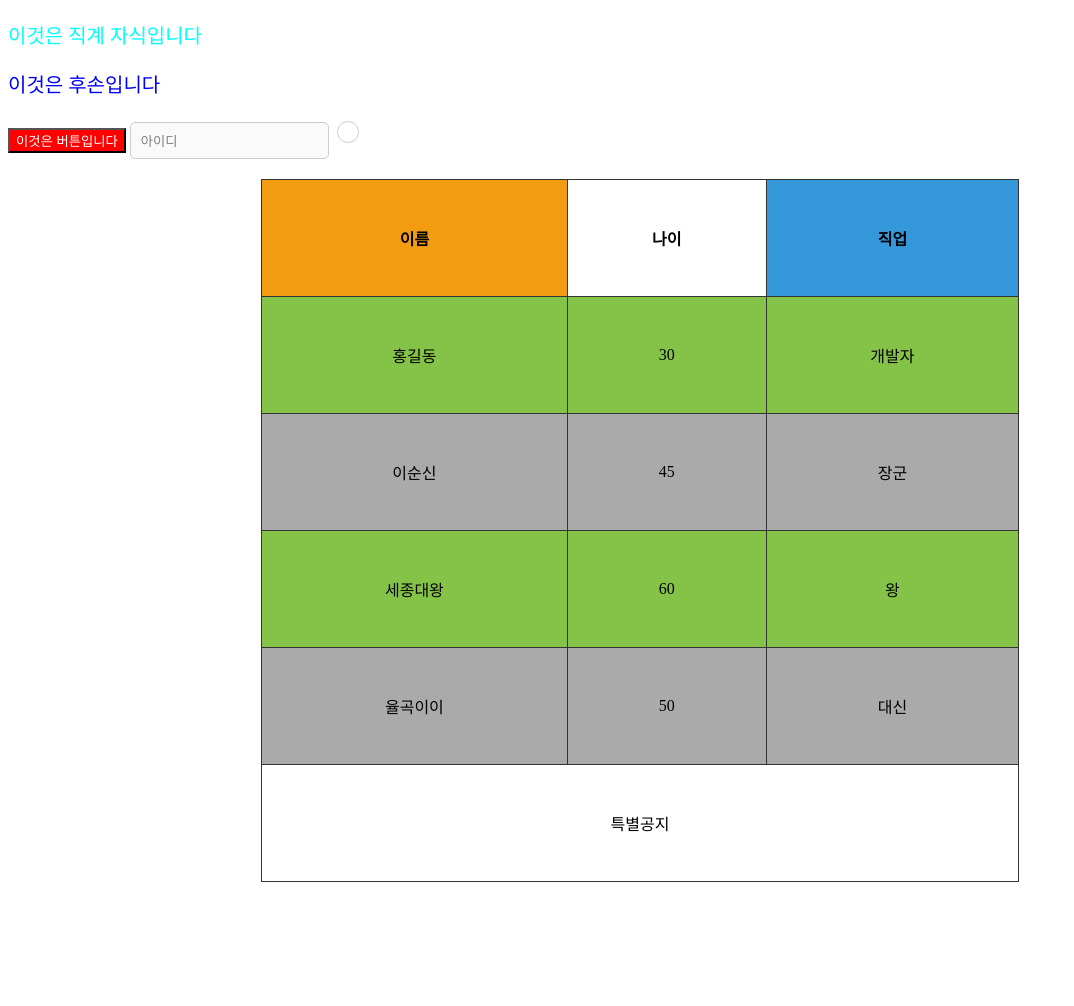
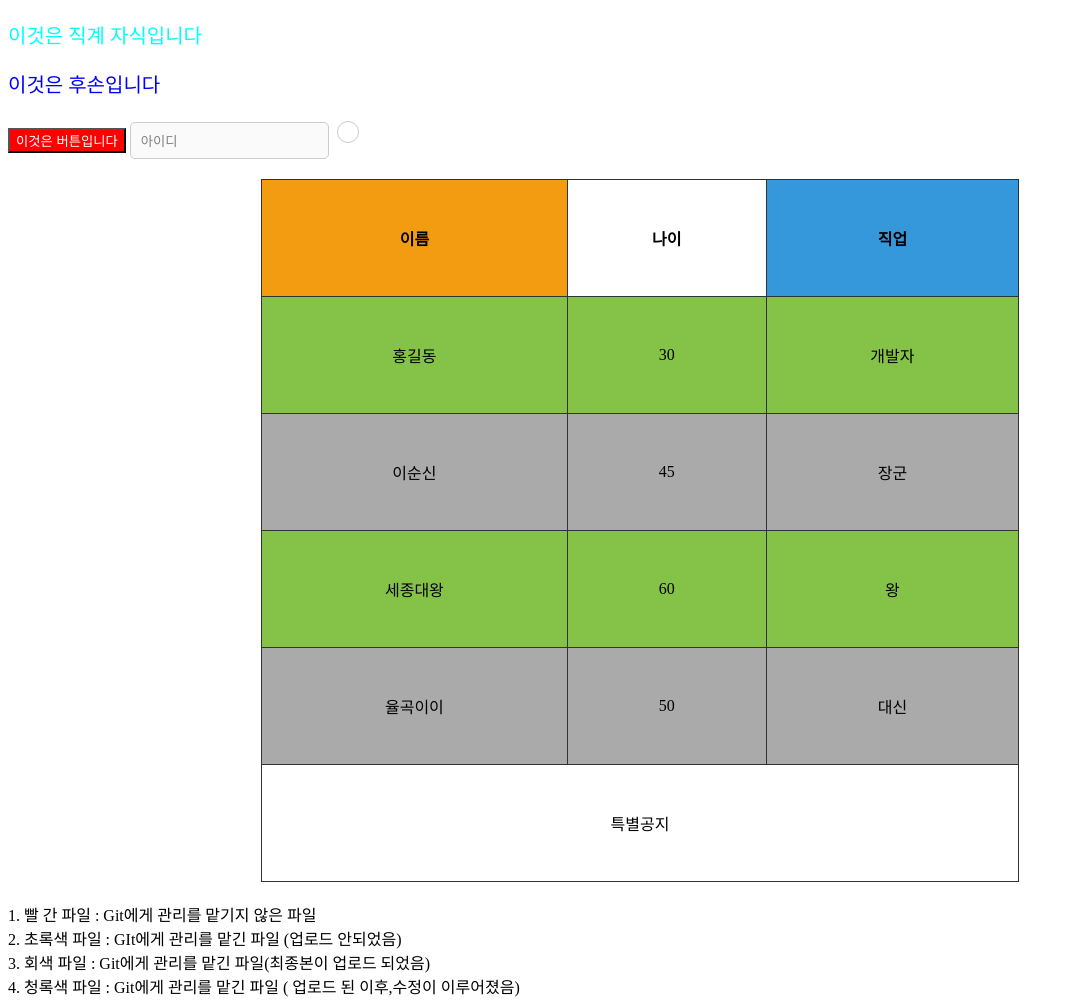
Before and after one commit to number6823/02_HTML, a plain HTML site: page chap07_selector.html in a window 1280 px wide. Shown: the whole page, without its empty margins (0-1074 px from the left). Before the commit the page ends 902 px from the top, so only its background shows below. Drawn offline with Linux system fonts and the light colour scheme.

Commit message:
3월 16일 수업내용(2)

```diff
--- a/chap07_selector.html
+++ b/chap07_selector.html
@@ -72,6 +72,9 @@
     </tfoot>
 </table>
 
-
-
+<div>1. 빨 간 파일 : Git에게 관리를 맡기지 않은 파일</div>
+<div>2. 초록색 파일 : GIt에게 관리를 맡긴 파일 (업로드 안되었음)</div>
+<div>3. 회색 파일 : Git에게 관리를 맡긴 파일(최종본이 업로드 되었음)</div>
+<div>4. 청록색 파일 : Git에게 관리를 맡긴 파일 ( 업로드 된 이후,수정이 이루어졌음)</div>
 </body>
+</html>
```
